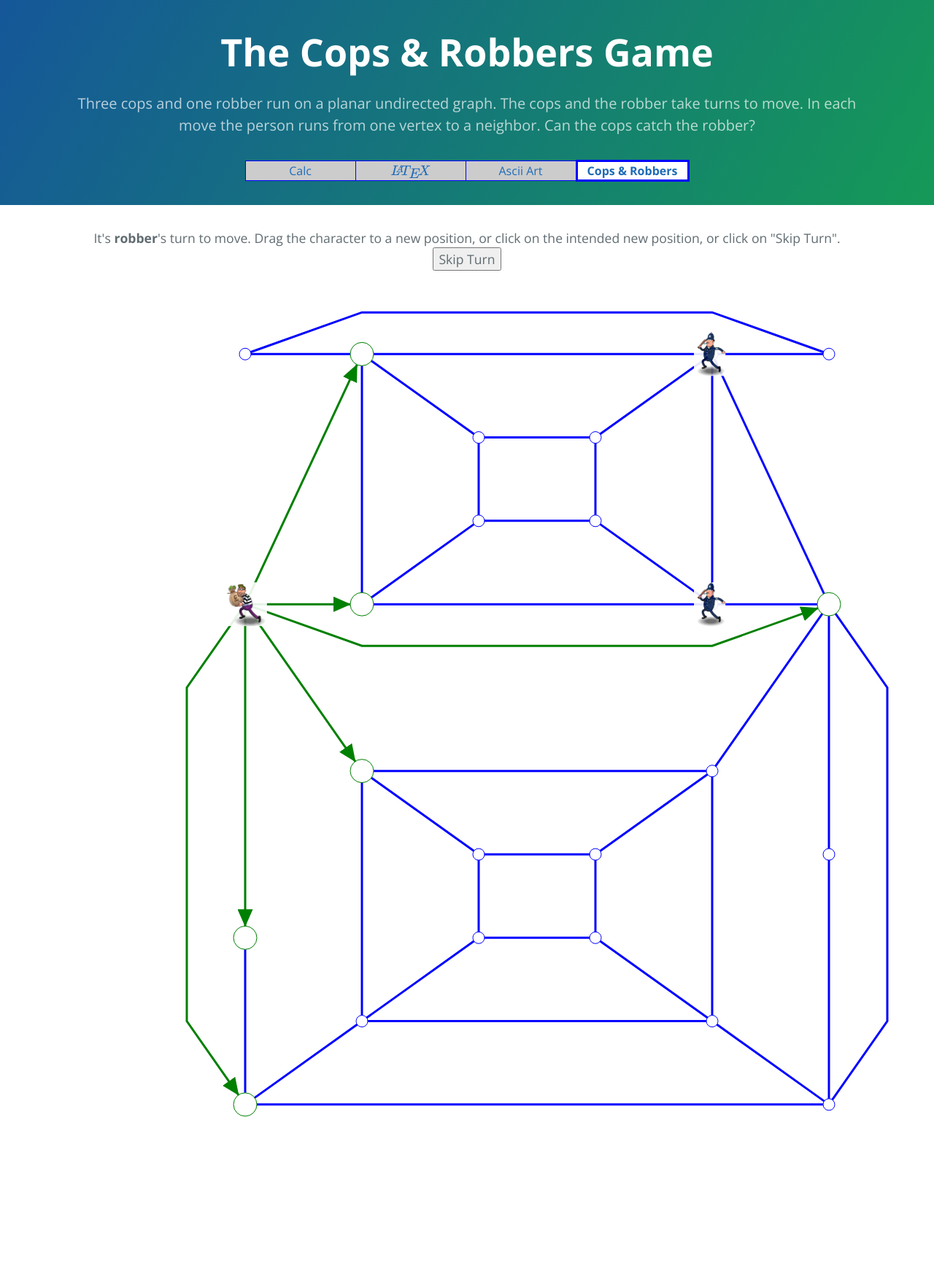
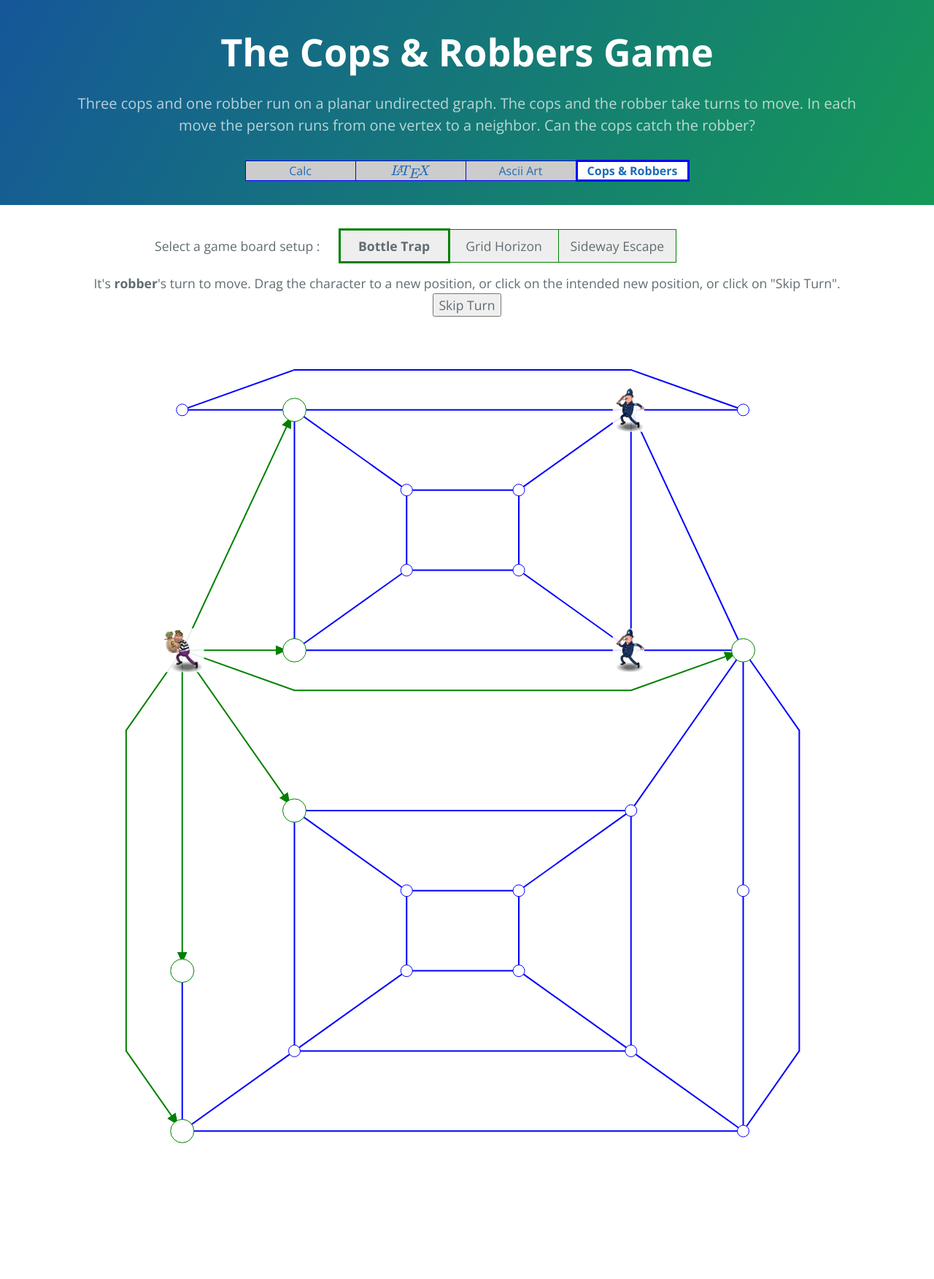
Before and after one commit to ThinGarfield/ThinGarfield.github.io, a Jekyll site: the page built from cops.html, in a window 1280 px wide. Shown: the whole page at 73% size. Built offline with Jekyll 4.4.1, drawn with Linux system fonts in a browser that asks for light colours; formulas are drawn with MathJax 3; before the commit the page ends 1724 px from its top, so only the background shows below that; part of the change alters nothing that is shown.

Commit message:
more game board setups

```diff
--- a/assets/cops_game_data.js
+++ b/assets/cops_game_data.js
@@ -1,5 +1,5 @@
 
-let graph = {
+let gameGraph0 = {
     // The vertices of the graph.
     vertices: [
         { x: 1, y: 1 },
@@ -46,3 +46,37 @@ let graph = {
     robber: 9,
     cops: [1, 2],
 };
+
+// A simple sqaure grid.
+const gameGraph1Size = 9;
+let gameGraph1 = {
+    vertices: [],
+    edges: [],
+    robber: Math.floor(gameGraph1Size * gameGraph1Size / 2),
+    cops: [0, gameGraph1Size - 1, gameGraph1Size * gameGraph1Size -1],
+};
+let gameGraph2 = {
+    vertices: [],
+    edges: [],
+    robber: Math.floor(gameGraph1Size * gameGraph1Size / 2),
+    cops: [0, gameGraph1Size - 1, gameGraph1Size * gameGraph1Size -1],
+};
+for (let r = 0; r < gameGraph1Size; r++) {
+    for (let c = 0; c < gameGraph1Size; c++) {
+        gameGraph1.vertices.push({ x : c, y : r });
+        gameGraph2.vertices.push({ x : c, y : r });
+        if (c != 0) {
+            gameGraph1.edges.push([r * gameGraph1Size + c - 1, r * gameGraph1Size + c]);
+            gameGraph2.edges.push([r * gameGraph1Size + c - 1, r * gameGraph1Size + c]);
+        }
+        if (r != 0) {
+            gameGraph1.edges.push([(r - 1) * gameGraph1Size + c, r * gameGraph1Size + c]);
+            gameGraph2.edges.push([(r - 1) * gameGraph1Size + c, r * gameGraph1Size + c]);
+        }
+        if (r != 0 && c != gameGraph1Size - 1) {
+            gameGraph2.edges.push([(r - 1) * gameGraph1Size + c + 1, r * gameGraph1Size + c]);
+        }
+    }
+}
+
+let gameGraphs = [gameGraph0, gameGraph1, gameGraph2];
--- a/assets/css/style.scss
+++ b/assets/css/style.scss
@@ -110,6 +110,23 @@
     height: 20%;
     display: none;
 }
+.gamesetupselect {
+    margin-left: auto;
+    margin-right: auto;
+}
+.gamesetupchoice {
+    background-color: #eeeeee;
+    border: 1px solid green;
+    width: 150px;
+    text-align: center;
+}
+.gamesetuphighlighted {
+    background-color: #eeeeee;
+    border: 3px solid green;
+    width: 150px;
+    text-align: center;
+    font-weight: bold;
+}
 canvas {
     width: 100%;
     height: 20em;
--- a/cops.html
+++ b/cops.html
@@ -14,10 +14,26 @@ permalink: /cops
     </div>
 </div>
 <center>
-    It's <b><span id="currentchar"></span></b>'s turn to move.
-    Drag the character to a new position, or click on the intended new position,
-    or click on "Skip Turn".
-    <button onclick="g.skipTurn()">Skip Turn</button>
+    <table class="gamesetupselect">
+        <tr>
+            <td width="100"></td>
+            <td>Select a game board setup : &nbsp;</td>
+            <td class="gamesetupchoice" id="gameselect0" onclick="selectGame(0)">Bottle Trap</td>
+            <td class="gamesetupchoice" id="gameselect1" onclick="selectGame(1)">Grid Horizon</td>
+            <td class="gamesetupchoice" id="gameselect2" onclick="selectGame(2)">Sideway Escape</td>
+        </tr>
+        <tr>
+            <td></td>
+        </tr>
+    </table>
+
+    <div>
+        <p>
+            It's <b><span id="currentchar"></span></b>'s turn to move.
+            Drag the character to a new position, or click on the intended new position,
+            or click on "Skip Turn".
+            <button onclick="g.skipTurn()">Skip Turn</button>
+    </div>
 </center>
 <svg id="svgroot" width="1280" height="700" onload="makeDraggable(evt)">
     <defs>
@@ -36,7 +52,7 @@ permalink: /cops
     const kRobberImgPath = "assets/robber.png";
     const kCopImgPath = "assets/cop.png";
 
-    const kCanvasWidth = 1280;
+    const kCanvasWidth = 1230;
     const kAspectRatio = 1.4;
     const kRadiusRegular = 8;
     const kImgHeight = 50;
@@ -47,7 +63,7 @@ permalink: /cops
 
     // Implements the translation between logical and physical coordinates.
     class CoordinateScaler {
-        constructor(graph) {
+        constructor() {
             this.xMin = 0;
             this.yMin = 0;
             this.xMax = 1;
@@ -87,7 +103,7 @@ permalink: /cops
                 + ", xMin=" + this.xMin + ", xMax=" + this.xMax);
         }
         logicalToPhysical(l) {
-            return { x: (l.x - this.xMin + 1) * this.unitWidth, y: (l.y - this.yMin + 0.5) * this.unitHeight };
+            return { x: (l.x - this.xMin + 0.5) * this.unitWidth, y: (l.y - this.yMin + 0.5) * this.unitHeight };
         }
         imgLogicalToPhysical(i) {
             let pcenter = this.logicalToPhysical(i);
@@ -95,7 +111,7 @@ permalink: /cops
         }
         physicalToLogical(p) {
             return {
-                x: Math.floor(p.x / this.unitWidth + this.xMin - 0.5),
+                x: Math.floor(p.x / this.unitWidth + this.xMin),
                 y: Math.floor(p.y / this.unitHeight + this.yMin)
             };
         }
@@ -167,6 +183,11 @@ permalink: /cops
     // Represents the game graph - vertices, edges, adjacency lists, and game characters.
     class GameGraph {
         constructor(data) {
+            let svgroot = document.getElementById("svgroot");
+            while (svgroot.children.length > 1) {
+                svgroot.removeChild(svgroot.lastChild);
+            }
+
             this.currentTurn = "id_robber"; // whose turn to move.
             this.vertices = data.vertices; // Take the vertices array directly from the data.
             this.edges = data.edges;
@@ -275,7 +296,7 @@ permalink: /cops
             }
             line.setAttribute("id", this.getEdgeDocId(u, v));
             line.setAttribute("stroke", "blue");
-            line.setAttribute("stroke-width", 3);
+            line.setAttribute("stroke-width", 2);
             document.getElementById("svgroot").appendChild(line);
         }
         // Draws the graph (without game characters).
@@ -375,9 +396,22 @@ permalink: /cops
         }
     }
 
-    scaler.initializeForGraph(graph);
-    let g = new GameGraph(graph);
+    let selectedGraphId = false;
+    let graph = false;
+    let g = false;
 
+    function selectGame(selectionId) {
+        selectedGraphId = selectionId;
+        graph = gameGraphs[selectedGraphId];
+        scaler.initializeForGraph(graph);
+        g = new GameGraph(graph);
+
+        for (let i = 0; i < gameGraphs.length; i++) {
+            let className = (i === selectionId ? "gamesetuphighlighted" : "gamesetupchoice");
+            document.getElementById("gameselect" + i).className = className;
+        }
+    }
+    selectGame(0);
     // Implements the movements of the game characters using mouse drag-and-drop.
     function makeDraggable(evt) {
         let selectedElement = false;
```
